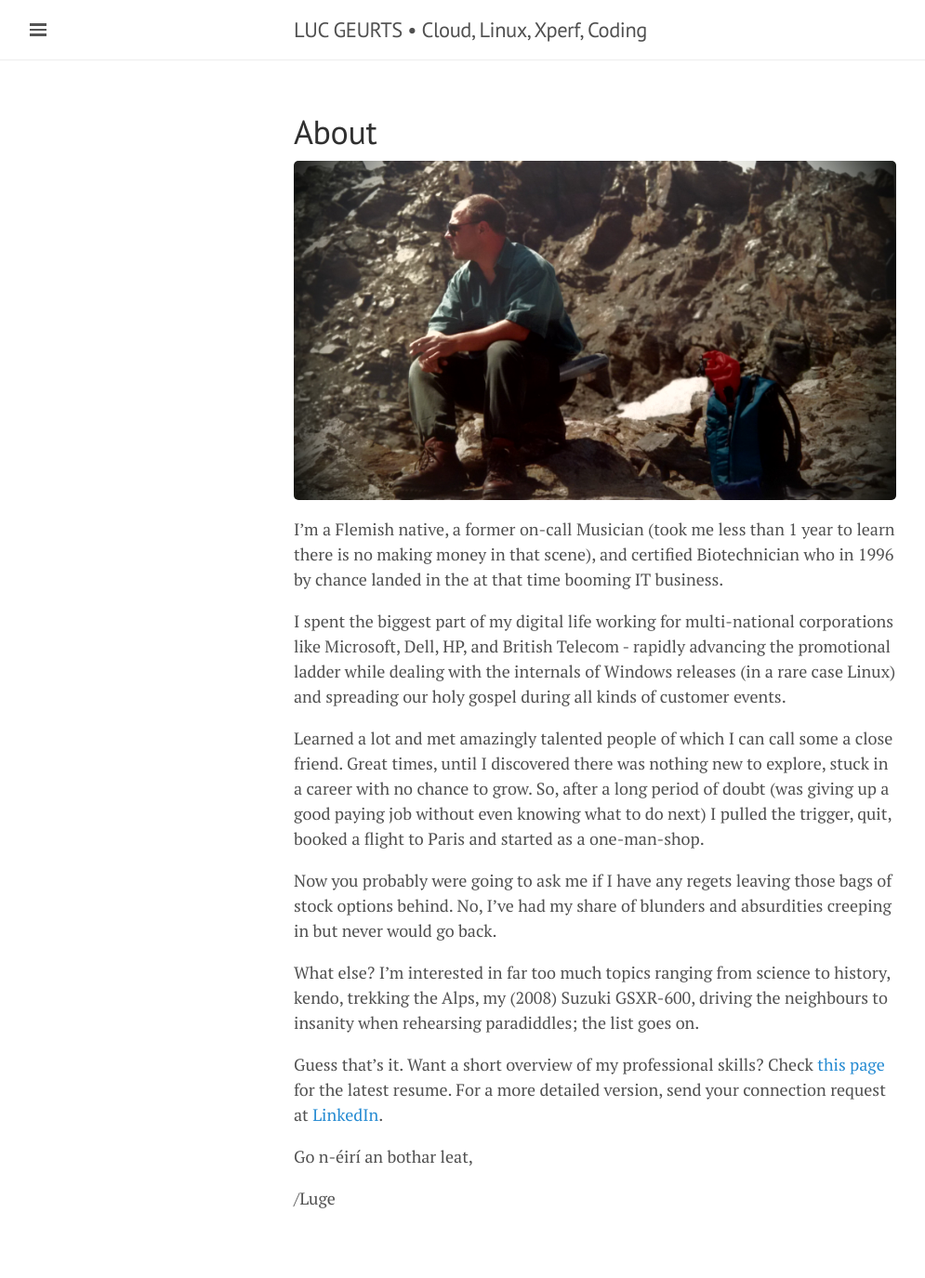
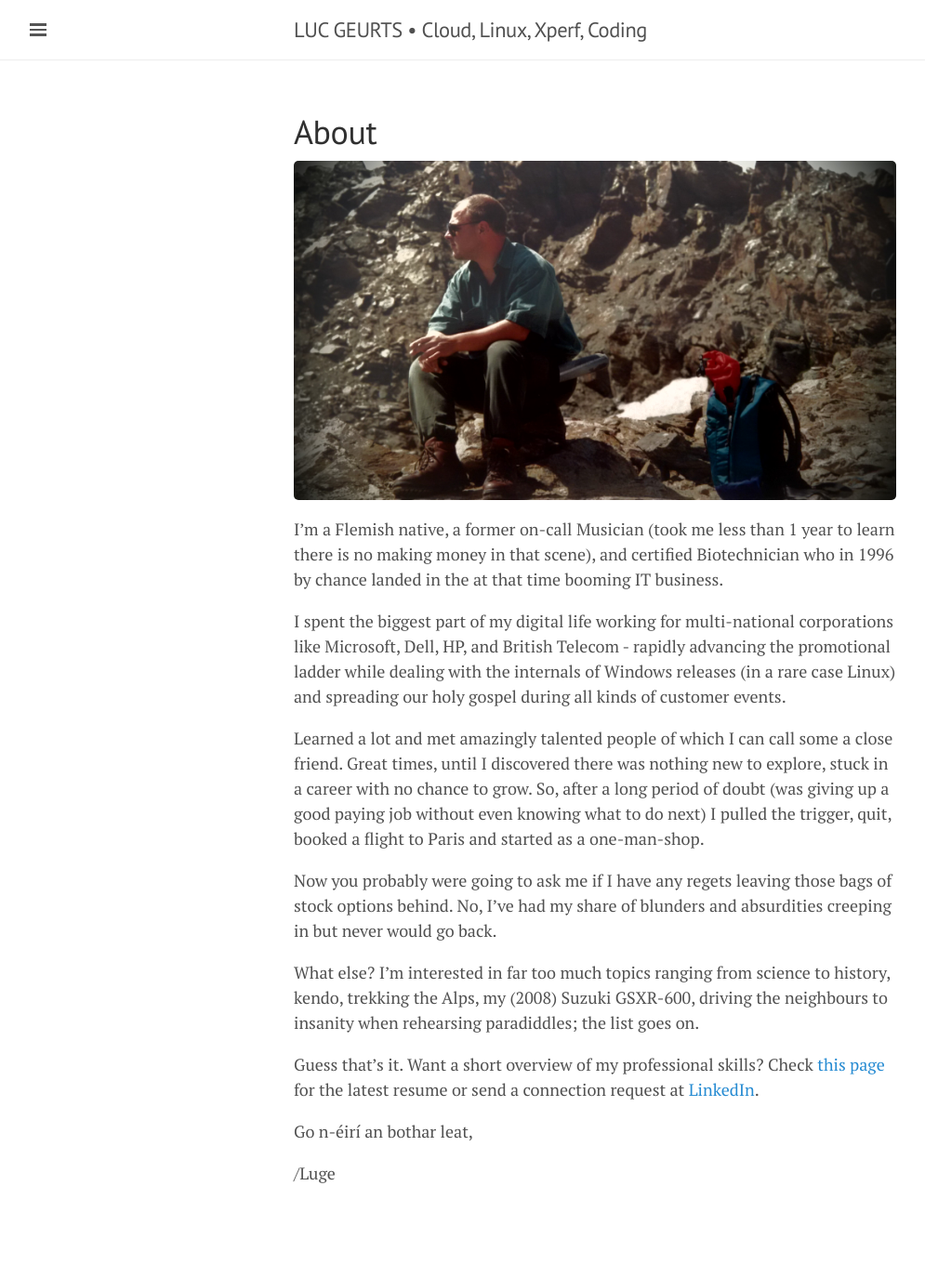
Before and after one commit to lgeurts/lgeurts.github.io, a Jekyll site: the page built from about.md, in a window 1280 px wide. Shown: the whole page at 93% size, without its empty margins (0-995 px from the left). Built offline with Jekyll 4.4.1, drawn with Linux system fonts in a browser that asks for light colours; nearby versions of some CDN libraries; after the commit the page ends 1348 px from its top, so only the background shows below that.

Commit message:
Update about.md

```diff
--- a/about.md
+++ b/about.md
@@ -15,7 +15,7 @@
 
 What else? I’m interested in far too much topics ranging from science to history, kendo, trekking the Alps, my (2008) Suzuki GSXR-600, driving the neighbours to insanity when rehearsing paradiddles; the list goes on.
 
-Guess that's it. Want a short overview of my professional skills? Check [this page](https://github.com/lgeurts/Resume/blob/master/Moderncv%20Resume%20Luc%20Geurts%20%28US%29.pdf) for the latest resume. For a more detailed version, send your connection request at [LinkedIn](https://www.linkedin.com/in/lucgeurts).
+Guess that's it. Want a short overview of my professional skills? Check [this page](https://github.com/lgeurts/Resume/blob/master/Moderncv%20Resume%20Luc%20Geurts%20%28US%29.pdf) for the latest resume or send a connection request at [LinkedIn](https://www.linkedin.com/in/lucgeurts).
 
 Go n-éirí an bothar leat,
 
```
